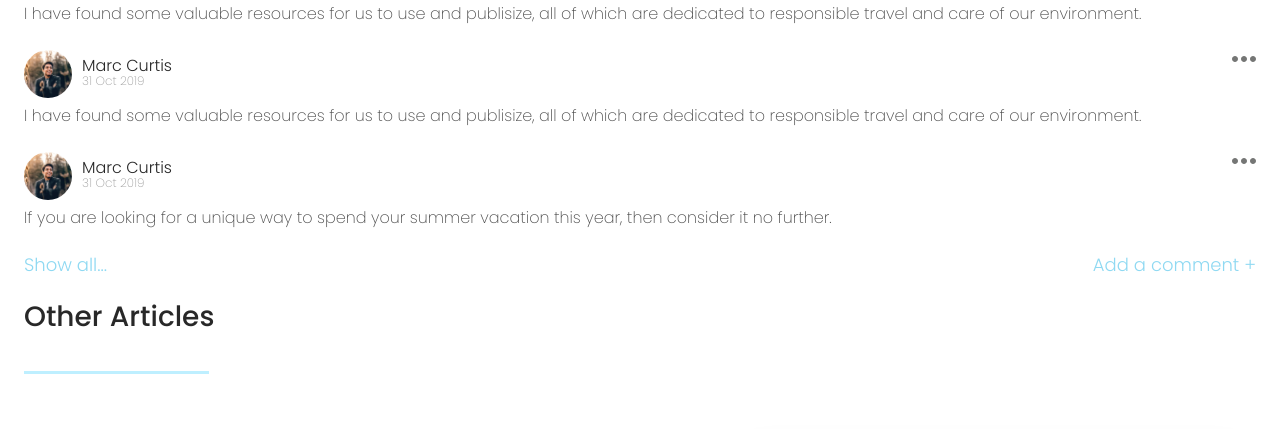
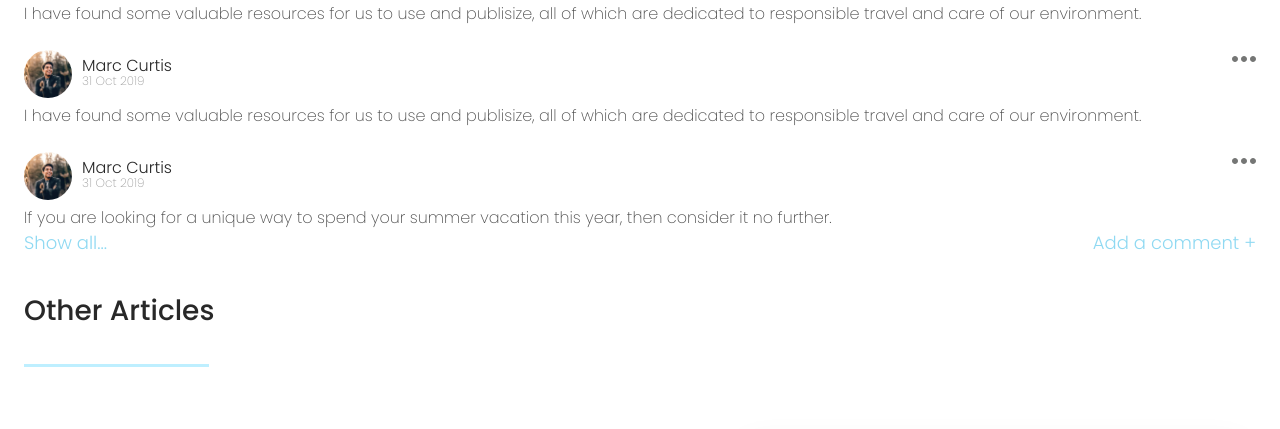
Before and after one commit to eltha9/data-journalisme, a PHP site: page / in a window 1280 px wide. Shown: the part 2666-3095 px from the top of the page. Run offline with PHP 8.4, Linux system fonts and the light colour scheme.

Commit message:
article done

```diff
--- a/Front/style.css
+++ b/Front/style.css
@@ -260,8 +260,13 @@
     display: flex;
     flex-direction: row;
     justify-content: space-between;
-    align-items: baseline;
-    padding-top: 3.2rem;
+    align-items: center;
+    height: 3.2rem;
+}
+
+.article .comments .commentsmenu button
+{
+    height: 2.4rem;
 }
 
 .article .comments .commentsmenu a
```
Also changed, not shown: 1 other file.
